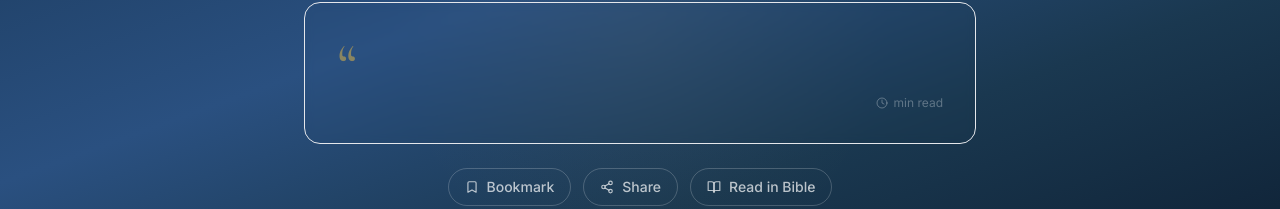
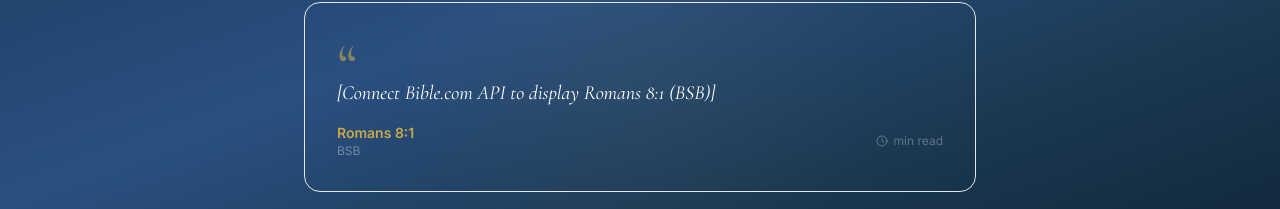
Before and after one commit to companion1015-dev/kingdom-companion-app, a Next.js app: page /daily in a window 1280 px wide. Shown: the part 238-447 px from the top of the page. Built offline with nearby package versions, Linux system fonts and the light colour scheme; no server answers; the database is empty.

Commit message:
fix: Daily page reads flat verse_text/verse_reference fields from real API instead of nonexistent nested verse object

```diff
--- a/src/app/(app)/daily/page.tsx
+++ b/src/app/(app)/daily/page.tsx
@@ -33,7 +33,7 @@ export default function DailyPage() {
 
   const handleShare = async () => {
     if (!entry) return
-    const text = `"${entry?.verse?.text}" — ${entry?.verse?.reference}\n\nRead today's devotional at Kingdom Companion`
+    const text = `"${entry?.verse_text}" — ${entry?.verse_reference}\n\nRead today's devotional at Kingdom Companion`
     try {
       if (navigator.share) {
         await navigator.share({ title: entry.title, text, url: window.location.href })
@@ -78,12 +78,12 @@ export default function DailyPage() {
                 <div className="bg-white/8 dark:bg-navy-dark border border-white/12 rounded-2xl p-6 sm:p-8 text-left mx-auto max-w-2xl backdrop-blur-sm">
                   <span className="text-gold/60 font-display text-6xl leading-none select-none">&ldquo;</span>
                   <p className="font-display text-lg sm:text-xl italic text-white leading-relaxed -mt-4 mb-4">
-                    {entry?.verse?.text}
+                    {entry?.verse_text}
                   </p>
                   <div className="flex items-center justify-between">
                     <div>
-                      <p className="text-gold font-body font-semibold text-sm">{entry?.verse?.reference}</p>
-                      <p className="text-white/35 font-body text-xs">{entry?.verse?.translation}</p>
+                      <p className="text-gold font-body font-semibold text-sm">{entry?.verse_reference}</p>
+                      <p className="text-white/35 font-body text-xs">{entry?.translation}</p>
                     </div>
                     <div className="flex items-center gap-1.5 text-white/30 font-body text-xs">
                       <Clock className="w-3 h-3" />
```
Also changed, not shown: public/sw.js, 1 other file (tests, documents, lock files or other folders).
